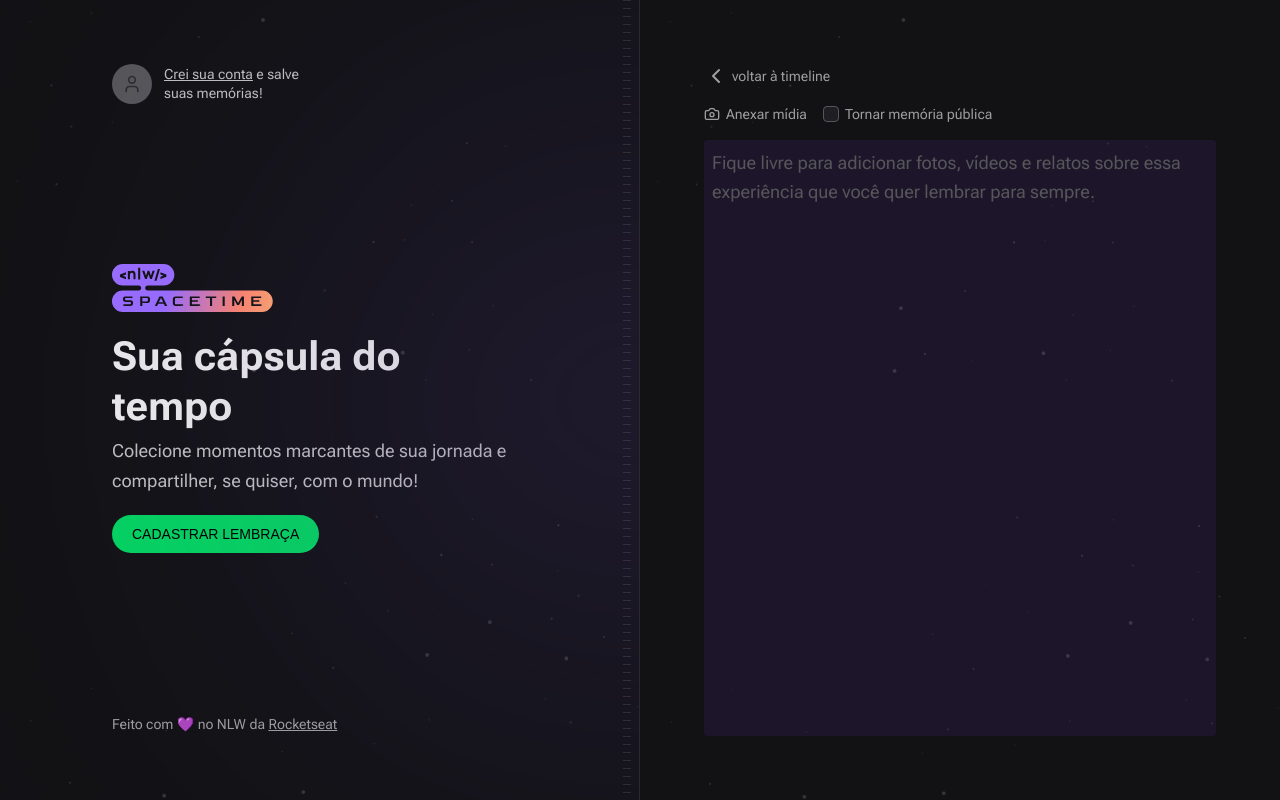
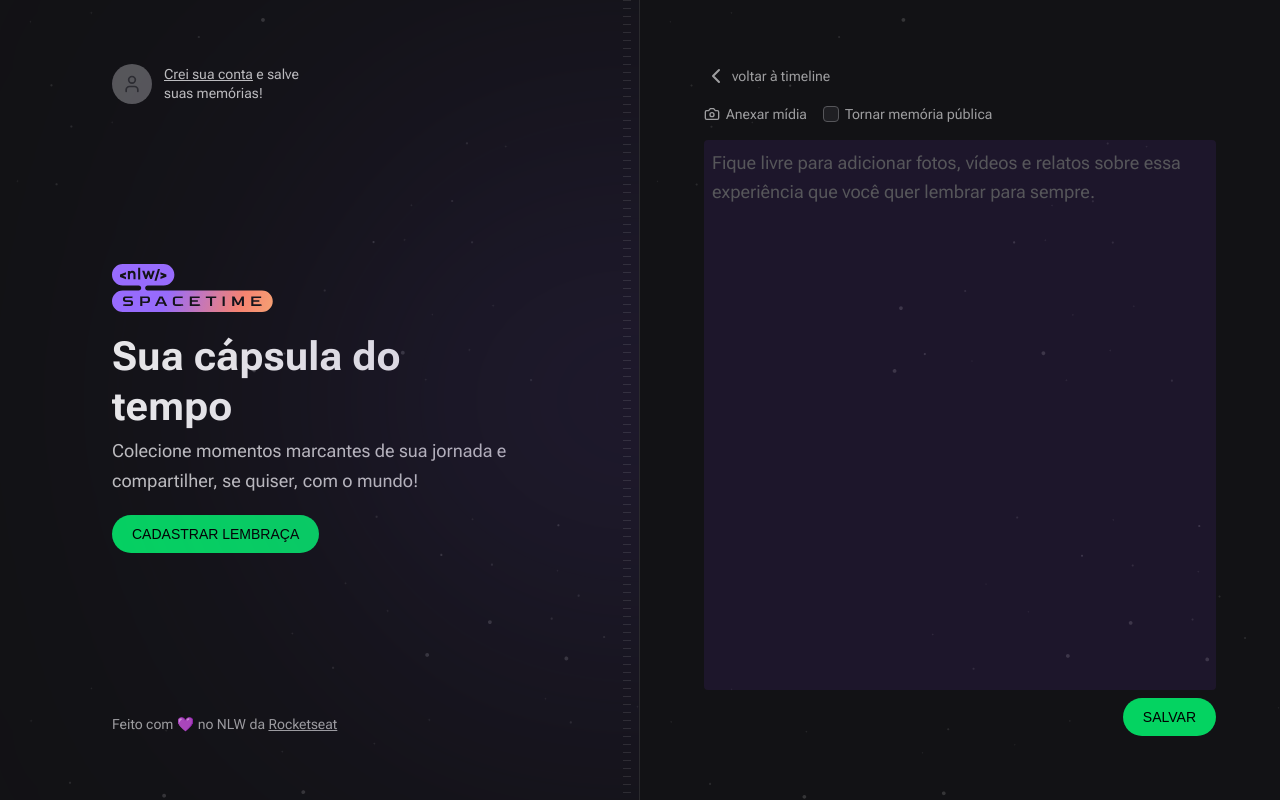
Before and after one commit to esbnet/nlw-spacetime-web, a Next.js app: page /memories/new in a window 1280 px wide. Built offline with nearby package versions, Linux system fonts and the light colour scheme; no server answers; a web font is replaced by a local one.

Commit message:
feat: :sparkles: create send new memory to back-end and redirect to home

```diff
--- a/package.json
+++ b/package.json
@@ -16,6 +16,8 @@
     "axios": "^1.4.0",
     "eslint": "8.40.0",
     "eslint-config-next": "13.4.2",
+    "js-cookie": "^3.0.5",
+    "jscookie": "^1.1.0",
     "jwt-decode": "^3.1.2",
     "lucide-react": "^0.219.0",
     "next": "13.4.2",
@@ -28,6 +30,7 @@
   "devDependencies": {
     "@rocketseat/eslint-config": "^1.2.0",
     "@tailwindcss/forms": "^0.5.3",
+    "@types/js-cookie": "^3.0.3",
     "prettier-plugin-tailwindcss": "^0.3.0"
   }
 }
--- a/src/app/memories/new/page.tsx
+++ b/src/app/memories/new/page.tsx
@@ -1,5 +1,5 @@
-import MediaPicker from '@/components/MediaPicker'
-import { Camera, ChevronLeft } from 'lucide-react'
+import NewMemoryForm from '@/components/NewMemoryForm'
+import { ChevronLeft } from 'lucide-react'
 import Link from 'next/link'
 
 export default function New() {
@@ -13,40 +13,7 @@
         voltar à timeline
       </Link>
 
-      <form className="flex flex-1 flex-col gap-2">
-        <div className="flex items-center gap-4">
-          <label
-            htmlFor="media"
-            className="flex cursor-pointer items-center gap-1.5 text-sm text-gray-200 hover:text-gray-100"
-          >
-            <Camera className="h-4 w-4" />
-            Anexar mídia
-          </label>
-
-          <label
-            htmlFor="isPublic"
-            className="flex items-center gap-1.5 text-sm text-gray-200 hover:text-gray-100"
-          >
-            <input
-              type="checkbox"
-              name="isPublic"
-              id="isPublic"
-              value="true"
-              className="h-4 w-4 rounded border-gray-400 bg-gray-700 text-purple-500"
-            />
-            Tornar memória pública
-          </label>
-        </div>
-
-        <MediaPicker />
-
-        <textarea
-          name="content"
-          spellCheck={false}
-          className="w-full flex-1 resize-none rounded border-0 bg-violet-600/10 p-2 text-lg leading-relaxed text-gray-100 placeholder:text-gray-400 focus:ring-0"
-          placeholder="Fique livre para adicionar fotos, vídeos e relatos sobre essa experiência que você quer lembrar para sempre."
-        />
-      </form>
+      <NewMemoryForm />
     </div>
   )
 }
--- a/src/components/MediaPicker.tsx
+++ b/src/components/MediaPicker.tsx
@@ -21,6 +21,7 @@
     <>
       <input
         onChange={onFileSelected}
+        name="coverUrl"
         type="file"
         id="media"
         accept="image/*"
--- /dev/null
+++ b/src/components/NewMemoryForm.tsx
@@ -0,0 +1,91 @@
+'use client'
+
+import MediaPicker from '@/components/MediaPicker'
+import { api } from '@/lib/api'
+import { Camera } from 'lucide-react'
+import { FormEvent } from 'react'
+import Cookie from 'js-cookie'
+import { useRouter } from 'next/navigation'
+
+export default function NewMemoryForm() {
+  const router = useRouter()
+
+  async function handleCreateMemory(event: FormEvent<HTMLFormElement>) {
+    event.preventDefault()
+
+    const formData = new FormData(event.currentTarget)
+
+    const fileToUpload = formData.get('coverUrl')
+
+    let coverUrl = ''
+
+    if (fileToUpload) {
+      const upLoadFormData = new FormData()
+      upLoadFormData.set('file', fileToUpload)
+
+      const uploadResponse = await api.post('/upload', upLoadFormData)
+
+      coverUrl = uploadResponse.data.fileUrl
+    }
+
+    const token = Cookie.get('token-spacetime')
+
+    await api.post(
+      '/memories',
+      {
+        coverUrl,
+        content: formData.get('content'),
+        isPublic: formData.get('isPublic'),
+      },
+      {
+        headers: { Authorization: `Bearer ${token}` },
+      },
+    )
+
+    router.push('/')
+  }
+
+  return (
+    <form onSubmit={handleCreateMemory} className="flex flex-1 flex-col gap-2">
+      <div className="flex items-center gap-4">
+        <label
+          htmlFor="media"
+          className="flex cursor-pointer items-center gap-1.5 text-sm text-gray-200 hover:text-gray-100"
+        >
+          <Camera className="h-4 w-4" />
+          Anexar mídia
+        </label>
+
+        <label
+          htmlFor="isPublic"
+          className="flex items-center gap-1.5 text-sm text-gray-200 hover:text-gray-100"
+        >
+          <input
+            type="checkbox"
+            name="isPublic"
+            id="isPublic"
+            value="true"
+            className="h-4 w-4 rounded border-gray-400 bg-gray-700 text-purple-500"
+          />
+          Tornar memória pública
+        </label>
+      </div>
+
+      <MediaPicker />
+
+      <textarea
+        name="content"
+        spellCheck={false}
+        className="w-full flex-1 resize-none rounded border-0 bg-violet-600/10 p-2 text-lg leading-relaxed text-gray-100 placeholder:text-gray-400 focus:ring-0"
+        placeholder="Fique livre para adicionar fotos, vídeos e relatos sobre essa experiência que você quer lembrar para sempre."
+      />
+
+      <button
+        className='"inline-block self-end  rounded-full bg-green-500 px-5 py-3 font-alt text-sm uppercase leading-none text-black hover:bg-green-600'
+        type="submit"
+      >
+        Salvar
+      </button>
+    </form>
+  )
+}
```
Also changed, not shown: 2 other files (tests, documents, lock files or other folders).
